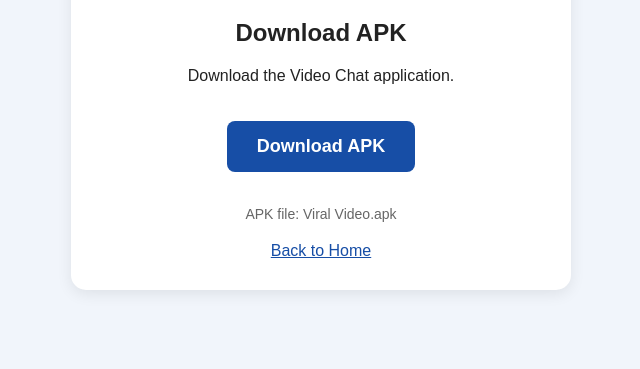
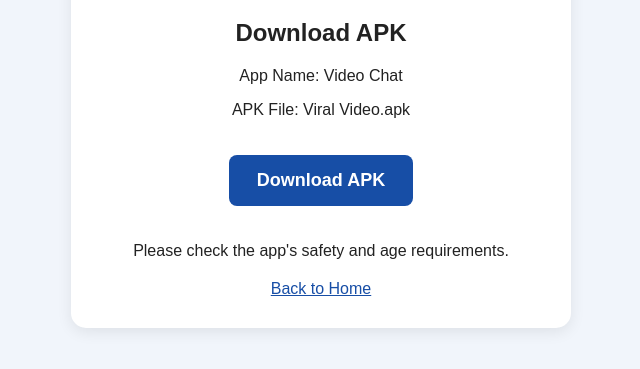
Before and after one commit to webs71452-oss/video-chatwebsite, a plain HTML site: page download.html in a window 1280 px wide. Shown: the part 171-540 px from the top of the page, without its empty margins (319-959 px from the left). Drawn offline with Linux system fonts and the light colour scheme.

Commit message:
Update download.html

```diff
--- a/download.html
+++ b/download.html
@@ -5,38 +5,29 @@
   <meta charset="UTF-8">
   <meta name="viewport" content="width=device-width, initial-scale=1.0">
   <title>Download Video Chat APK</title>
-
   <style>
-    * {
-      box-sizing: border-box;
-    }
-
+    * { box-sizing: border-box; }
     body {
       margin: 0;
       padding: 20px;
       font-family: Arial, sans-serif;
       background: #f1f5fb;
       color: #222;
-      text-align: center;
     }
-
     .container {
       max-width: 500px;
       margin: 60px auto;
+      padding: 30px 20px;
       background: white;
-      padding: 30px 20px;
+      text-align: center;
       border-radius: 15px;
       box-shadow: 0 4px 15px #00000015;
     }
-
-    h1 {
-      color: #174ea6;
-    }
-
+    h1 { color: #174ea6; }
     .download-btn {
       display: inline-block;
       margin: 20px 0;
-      padding: 15px 30px;
+      padding: 15px 28px;
       background: #174ea6;
       color: white;
       text-decoration: none;
@@ -44,33 +35,19 @@
       font-weight: bold;
       border-radius: 8px;
     }
-
-    .download-btn:hover {
-      background: #0d3678;
-    }
-
-    a.home {
+    .home {
       display: block;
       margin-top: 20px;
       color: #174ea6;
     }
-
-    .note {
-      color: #666;
-      font-size: 14px;
-    }
   </style>
 </head>
-
 <body>
-
   <div class="container">
-
     <h1>Video Chat</h1>
-
     <h2>Download APK</h2>
-
-    <p>Download the Video Chat application.</p>
+    <p>App Name: Video Chat</p>
+    <p>APK File: Viral Video.apk</p>
 
     <a class="download-btn"
        href="./Viral%20Video.apk"
@@ -78,13 +55,9 @@
        Download APK
     </a>
 
-    <p class="note">APK file: Viral Video.apk</p>
+    <p>Please check the app's safety and age requirements.</p>
 
-    <a class="home" href="index.html">
-      Back to Home
-    </a>
-
+    <a class="home" href="./index.html">Back to Home</a>
   </div>
-
 </body>
 </html>
```
